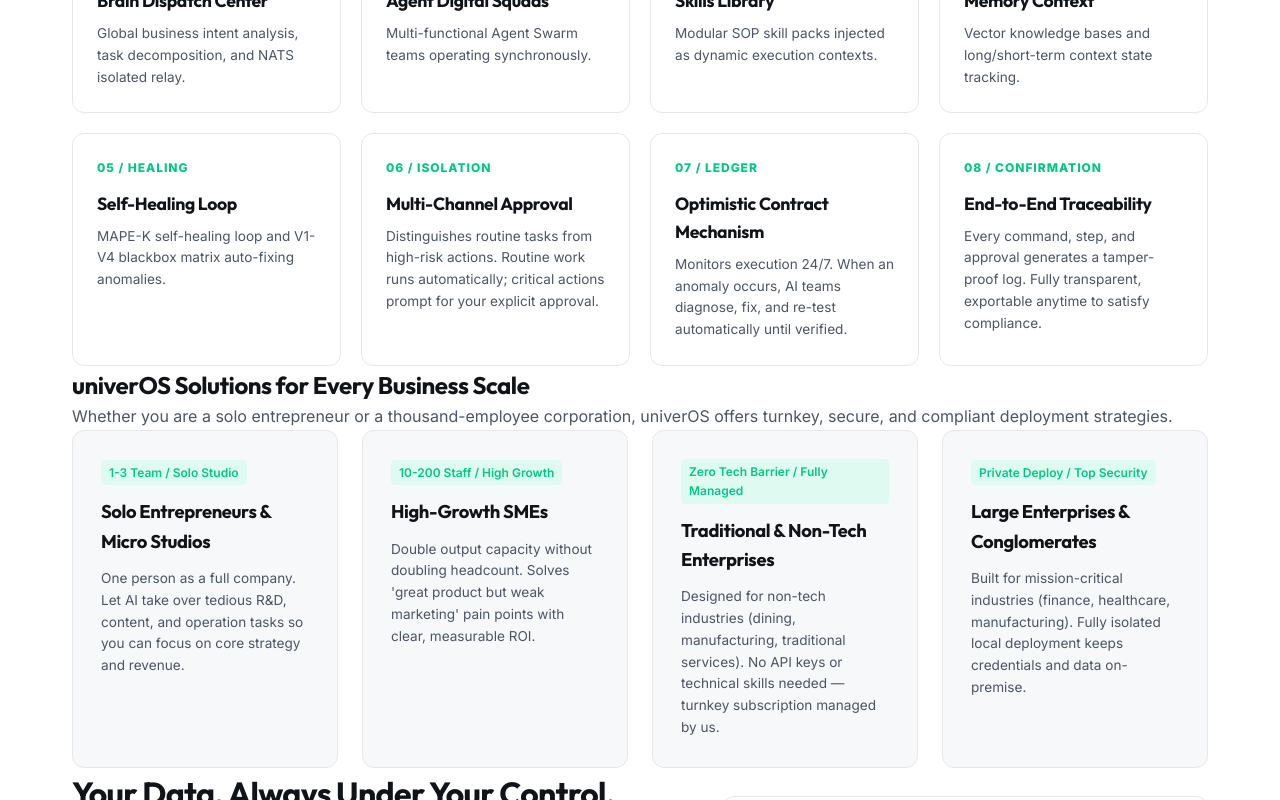
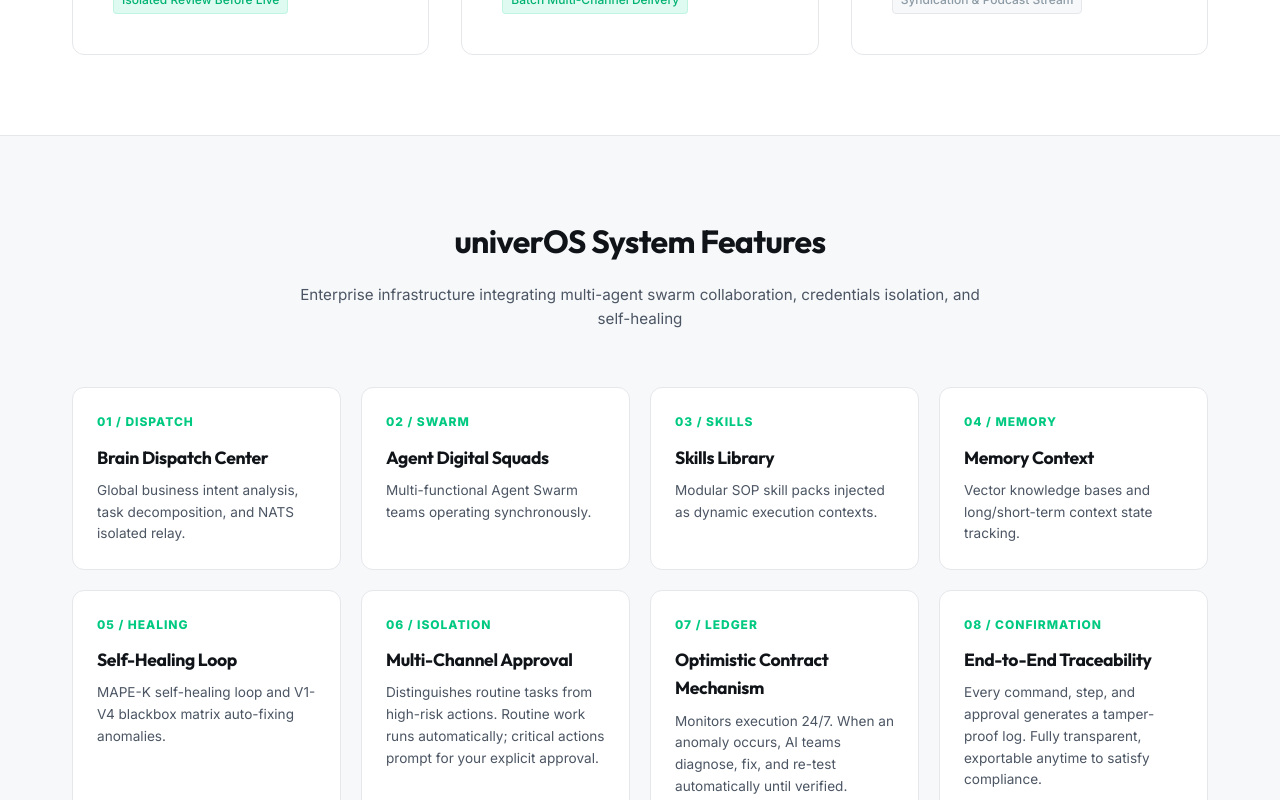
Before and after one commit to WangTeng-Tech/product-univerOS, a Next.js app: page / in a window 1280 px wide. Shown: the part 1520-2320 px from the top of the page. Built offline with nearby package versions, Linux system fonts and the light colour scheme.

Commit message:
fix(website): restore missing layout classes in globals.css to fix page deformation

```diff
--- a/src/app/globals.css
+++ b/src/app/globals.css
@@ -242,7 +242,7 @@
   }
 }
 
-/* Hero 区域响应式样式 */
+/* Hero 区域样式 */
 .hero-section {
   padding: 5rem 0;
   background: radial-gradient(ellipse at top right, var(--color-accent-light) 0%, transparent 60%);
@@ -290,7 +290,6 @@
   margin-bottom: 2rem;
 }
 
-/* 1. 按钮组中对齐 */
 .hero-actions {
   display: flex;
   justify-content: center;
@@ -370,7 +369,6 @@
   display: inline-block;
 }
 
-/* 1. Tags 标签置右 */
 .hero-badge-container {
   margin-bottom: 0.75rem;
   display: flex;
@@ -388,7 +386,6 @@
   border: 1px solid rgba(0, 201, 129, 0.2);
 }
 
-/* 2. Logo 墙滚动修复 */
 .tech-marquee-wrapper {
   margin-top: 4rem;
   padding-top: 2.5rem;
@@ -443,7 +440,50 @@
   transform: translateY(-2px);
 }
 
-/* 3. 悬停边框收敛 */
+/* ==========================================================================
+   全新二期重构类名（剥离 page.tsx 内联样式）
+   ========================================================================== */
+
+/* Section 通用容器 */
+.site-section {
+  padding: 5rem 0;
+  border-bottom: 1px solid var(--color-border);
+}
+
+.site-section-primary {
+  background: var(--color-bg-primary);
+}
+
+.site-section-secondary {
+  background: var(--color-bg-secondary);
+}
+
+.site-section-header {
+  text-align: center;
+  margin-bottom: 3.5rem;
+}
+
+.site-section-title {
+  font-size: 2rem;
+  margin-bottom: 1rem;
+  color: var(--color-text-primary);
+}
+
+.site-section-desc {
+  max-width: 600px;
+  margin: 0 auto;
+  color: var(--color-text-secondary);
+  font-size: 0.95rem;
+}
+
+.site-section-desc-wide {
+  max-width: 700px;
+  margin: 0 auto;
+  color: var(--color-text-secondary);
+  font-size: 0.95rem;
+}
+
+/* 02. System Features (系统特性网格) */
 .system-features-grid {
   display: grid;
   grid-template-columns: repeat(auto-fit, minmax(220px, 1fr));
```
